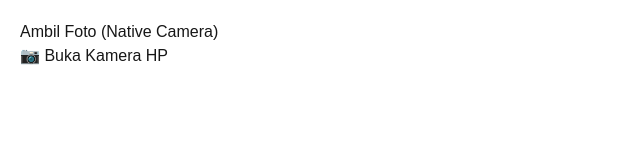
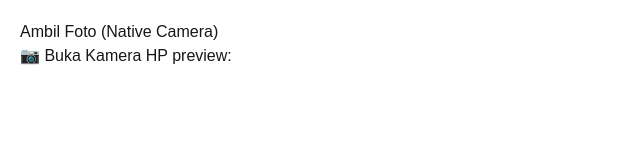
Before and after one commit to robbykurnia/open-cam, a Next.js app: page / in a window 1280 px wide. Shown: the top 160 px of the page, without its empty margins (0-640 px from the left). Built offline with nearby package versions, Linux system fonts and the light colour scheme.

Commit message:
add preview

```diff
--- a/app/OpenCam.tsx
+++ b/app/OpenCam.tsx
@@ -29,7 +29,7 @@ export default function CameraNativePage() {
       />
 
       <button onClick={() => inputRef.current?.click()}>
-        📷 Buka Kamera HP
+        📷 Buka Kamera HP preview: {preview}
       </button>
 
       {preview && (
```
